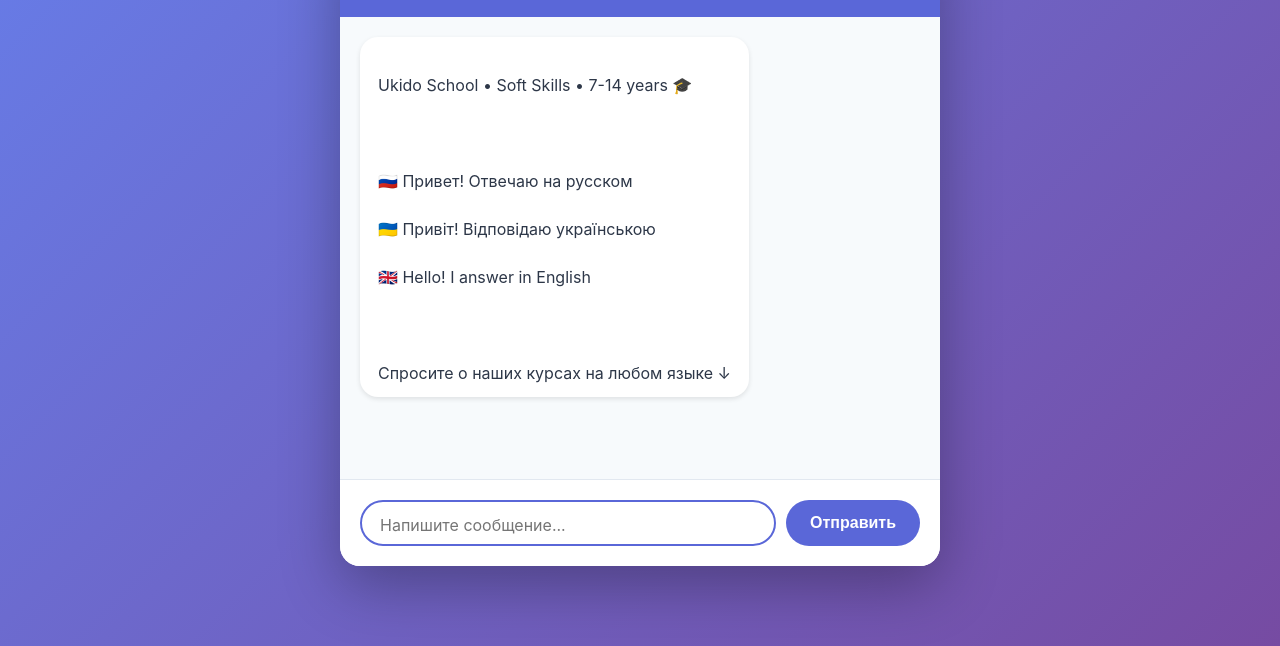
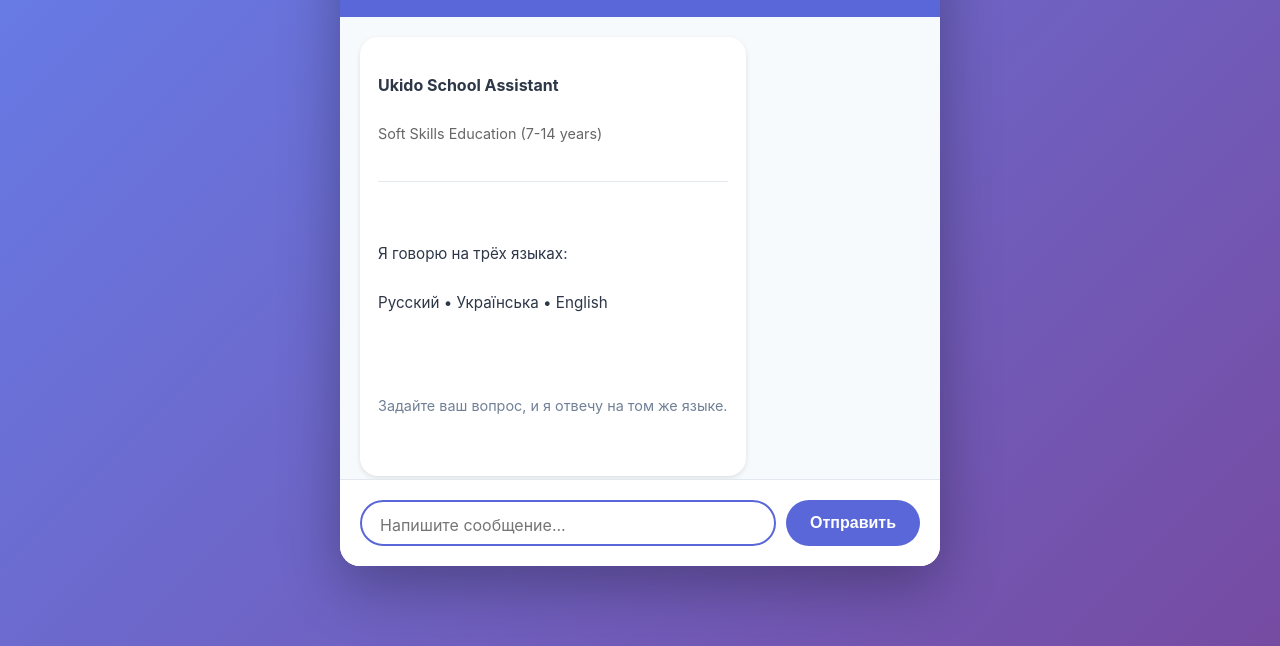
Before and after one commit to shao3d/Ukido_DynContInj, a plain HTML site: page static/index.html in a window 1280 px wide. Shown: the part 154-800 px from the top of the page. Drawn offline with Linux system fonts and the light colour scheme.

Commit message:
fix: Улучшено приветствие для лучшей кроссбраузерности
- Убраны проблемные эмодзи (флаги и 🎓), которые не отображаются корректно
- Более компактный и профессиональный вид
- Улучшена визуальная целостность интерфейса
- Добавлен разделитель для структурирования контента

🤖 Generated with Claude Code

Co-Authored-By: Claude <noreply@anthropic.com>

```diff
--- a/static/index.html
+++ b/static/index.html
@@ -249,13 +249,19 @@
         <div class="chat-messages" id="chatMessages">
             <div class="message bot">
                 <div class="message-bubble">
-                    Ukido School • Soft Skills • 7-14 years 🎓<br><br>
+                    <strong>Ukido School Assistant</strong><br>
+                    <span style="font-size: 0.9em; color: #666;">Soft Skills Education (7-14 years)</span>
 
-                    🇷🇺 Привет! Отвечаю на русском<br>
-                    🇺🇦 Привіт! Відповідаю українською<br>
-                    🇬🇧 Hello! I answer in English<br><br>
+                    <div style="margin-top: 12px; padding-top: 12px; border-top: 1px solid #e2e8f0;">
+                        <div style="font-size: 0.95em; line-height: 1.6;">
+                            Я говорю на трёх языках:<br>
+                            Русский • Українська • English
+                        </div>
 
-                    Спросите о наших курсах на любом языке ↓
+                        <div style="margin-top: 10px; font-size: 0.9em; color: #718096;">
+                            Задайте ваш вопрос, и я отвечу на том же языке.
+                        </div>
+                    </div>
                 </div>
             </div>
         </div>
```
